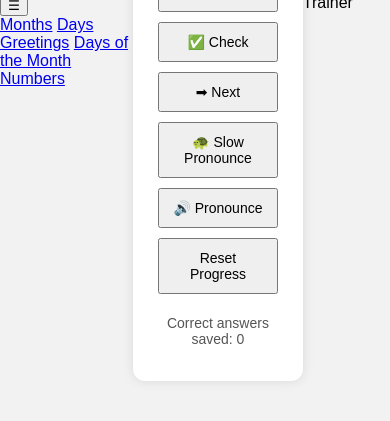
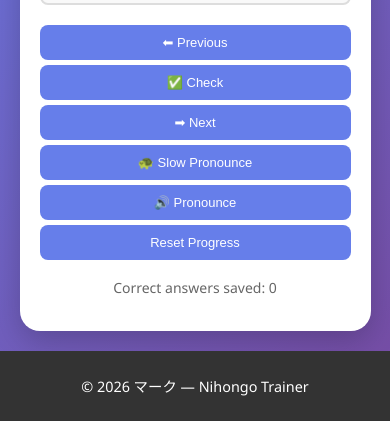
Before and after one commit to marksantiago1/nihongo, a plain HTML site: page index.html in a window 390 px wide. Shown: the part 452-873 px from the top of the page. Before the commit the page ends 844 px from the top, so only its background shows below. Drawn offline with Linux system fonts and the light colour scheme.

Commit message:
Update style.css

```diff
--- a/style.css
+++ b/style.css
@@ -3,70 +3,287 @@
 }
 
 body {
-    font-family: Arial, sans-serif;
-    background: #f2f2f2;
+    font-family: 'Segoe UI', Tahoma, Geneva, Verdana, sans-serif;
+    background: linear-gradient(135deg, #667eea 0%, #764ba2 100%);
+    margin: 0;
+    color: #333;
+    min-height: 100vh;
     display: flex;
-    justify-content: center;
+    flex-direction: column;
+}
+
+header {
+    position: fixed;
+    top: 0;
+    left: 0;
+    width: 100%;
+    background-color: #333;
+    color: white;
+    padding: 10px 0;
+    text-align: center;
+    box-shadow: 0 2px 5px rgba(0,0,0,0.1);
+    z-index: 1000;
+}
+
+.header-content {
+    max-width: 1200px;
+    margin: 0 auto;
+    display: flex;
+    justify-content: space-between;
     align-items: center;
-    min-height: 100vh;
+    flex-wrap: wrap;
+    padding: 0 20px;
+}
+
+header h1 {
     margin: 0;
+    font-size: 1.5em;
+}
+
+header nav {
+    display: flex;
+    gap: 15px;
+    flex-wrap: wrap;
+}
+
+header nav a {
+    color: white;
+    text-decoration: none;
+    padding: 5px 10px;
+    border-radius: 5px;
+    transition: background-color 0.3s;
+}
+
+header nav a:hover {
+    background-color: #555;
+}
+
+.hamburger {
+    display: none;
+    background: none;
+    border: none;
+    color: white;
+    font-size: 1.5em;
+    cursor: pointer;
+    padding: 5px;
+    border-radius: 5px;
+    transition: background-color 0.3s;
+}
+
+.hamburger:hover {
+    background-color: #555;
 }
 
 .app {
     background: white;
     width: 100%;
-    max-width: 400px;
-    padding: 20px;
-    border-radius: 12px;
+    max-width: 500px;
+    margin: 100px auto 0;
+    padding: 30px;
+    border-radius: 20px;
     text-align: center;
-    box-shadow: 0 0 12px rgba(0,0,0,0.1);
+    box-shadow: 0 10px 30px rgba(0,0,0,0.2);
+    transition: transform 0.3s ease;
+    flex-grow: 1;
+}
+
+.app:hover {
+    transform: translateY(-5px);
 }
 
 h1 {
-    margin-bottom: 10px;
+    margin-bottom: 20px;
+    color: #667eea;
+    font-size: 2em;
+    font-weight: 300;
 }
 
 select {
     width: 100%;
-    padding: 10px;
-    margin-bottom: 15px;
+    padding: 12px;
+    margin-bottom: 20px;
     font-size: 16px;
+    border: 2px solid #ddd;
+    border-radius: 8px;
+    background-color: #f9f9f9;
+    transition: border-color 0.3s, box-shadow 0.3s;
+}
+
+select:focus {
+    outline: none;
+    border-color: #667eea;
+    box-shadow: 0 0 5px rgba(102, 126, 234, 0.5);
 }
 
 #question {
-    font-size: 18px;
-    margin: 10px 0;
+    font-size: 20px;
+    margin: 15px 0;
+    font-weight: 500;
+    color: #555;
 }
 
 input {
     width: 100%;
-    padding: 12px;
+    padding: 14px;
     font-size: 16px;
-    margin-top: 10px;
+    margin-top: 15px;
+    border: 2px solid #ddd;
+    border-radius: 8px;
+    background-color: #f9f9f9;
+    transition: border-color 0.3s, box-shadow 0.3s;
+}
+
+input:focus {
+    outline: none;
+    border-color: #667eea;
+    box-shadow: 0 0 5px rgba(102, 126, 234, 0.5);
 }
 
 .buttons {
     display: flex;
     flex-wrap: wrap;
     justify-content: center;
-    margin-top: 10px;
+    margin-top: 20px;
+    gap: 10px;
 }
 
 .buttons button {
-    flex: 1 1 30%;
-    margin: 5px;
-    padding: 10px;
+    flex: 1 1 22%;
+    margin: 0;
+    padding: 12px;
     font-size: 14px;
     cursor: pointer;
+    border: none;
+    border-radius: 8px;
+    background-color: #667eea;
+    color: white;
+    transition: background-color 0.3s, transform 0.2s;
+}
+
+.buttons button:hover {
+    background-color: #5a67d8;
+    transform: translateY(-2px);
 }
 
 #result {
     font-weight: bold;
+    margin-top: 15px;
+    font-size: 18px;
+}
+
+#correctAnswer {
     margin-top: 10px;
+    color: #e53e3e;
+    font-weight: 500;
 }
 
 #progress {
-    margin-top: 10px;
+    margin-top: 15px;
     font-size: 14px;
-    color: #555;
+    color: #666;
+    font-weight: 500;
 }
+
+/* Responsive Design */
+@media (max-width: 600px) {
+    .app {
+        max-width: 90%;
+        padding: 20px;
+    }
+
+    h1 {
+        font-size: 1.5em;
+    }
+
+    .buttons {
+        gap: 5px;
+    }
+
+    .buttons button {
+        flex: 1 1 45%;
+        padding: 10px;
+        font-size: 13px;
+    }
+}
+
+@media (max-width: 400px) {
+    .buttons button {
+        flex: 1 1 100%;
+    }
+}
+
+/* Footer Styles */
+footer {
+    background-color: #333;
+    color: white;
+    text-align: center;
+    padding: 10px 0;
+    font-size: 0.9em;
+    margin-top: 20px;
+}
+
+/* Mobile Header Responsiveness */
+@media (max-width: 768px) {
+    .header-content {
+        flex-direction: column;
+        text-align: center;
+        padding: 10px 10px;
+    }
+
+    header h1 {
+        margin-bottom: 10px;
+        font-size: 1.3em;
+    }
+
+    header nav {
+        justify-content: center;
+        gap: 10px;
+    }
+
+    header nav a {
+        padding: 8px 12px;
+        font-size: 0.9em;
+    }
+
+    .app {
+        margin-top: 120px; /* Adjust for potentially taller header */
+    }
+}
+
+@media (max-width: 480px) {
+    .header-content {
+        flex-direction: row;
+    }
+
+    .hamburger {
+        display: block;
+    }
+
+    header nav {
+        position: absolute;
+        right: 0;
+        top: 100%;
+        flex-direction: column;
+        gap: 5px;
+        background-color: #333;
+        transform: translateX(100%);
+        transition: transform 0.3s ease;
+        width: 200px;
+        z-index: 1001;
+    }
+
+    header nav.open {
+        transform: translateX(0);
+    }
+
+    header nav a {
+        display: block;
+        width: 100%;
+        text-align: center;
+        padding: 10px;
+    }
+
+    .app {
+        margin-top: 140px; /* Further adjust for stacked nav */
+    }
+}
```
